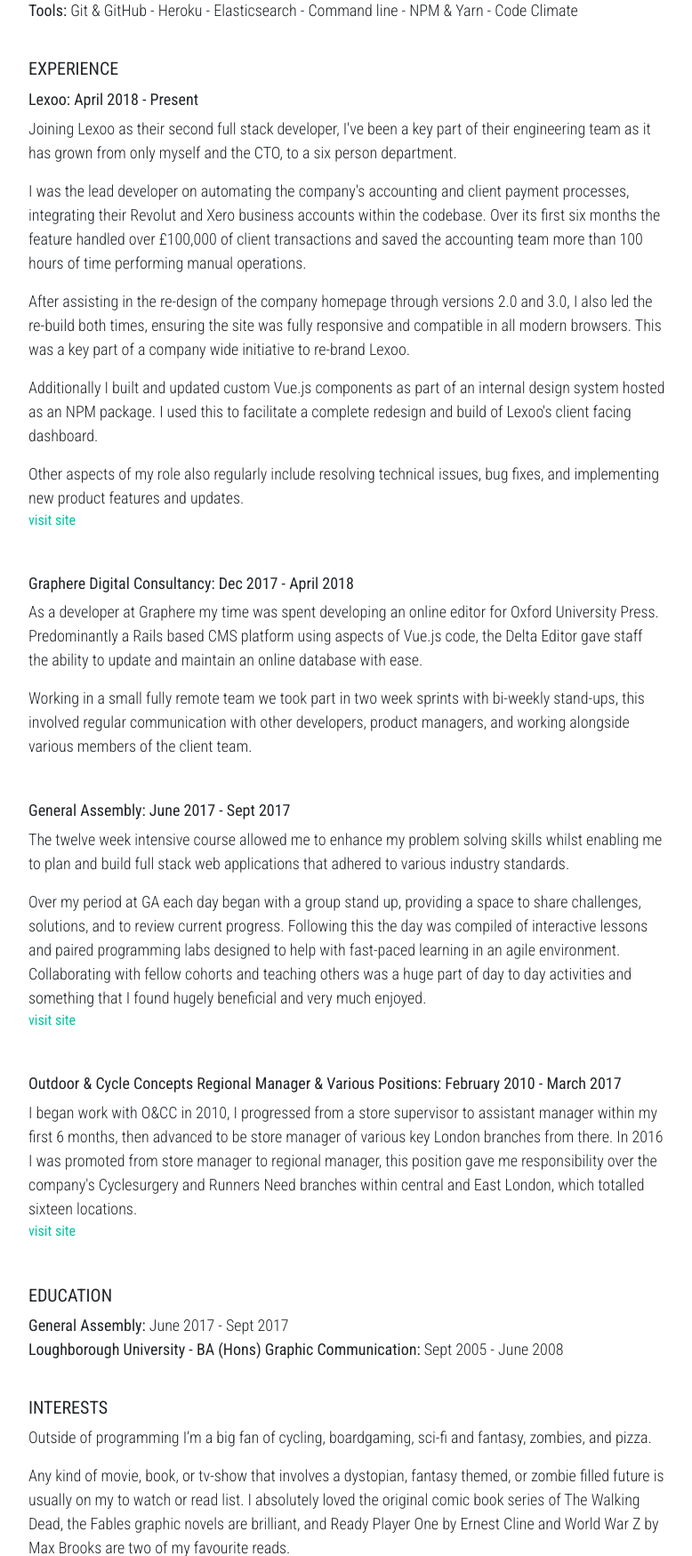
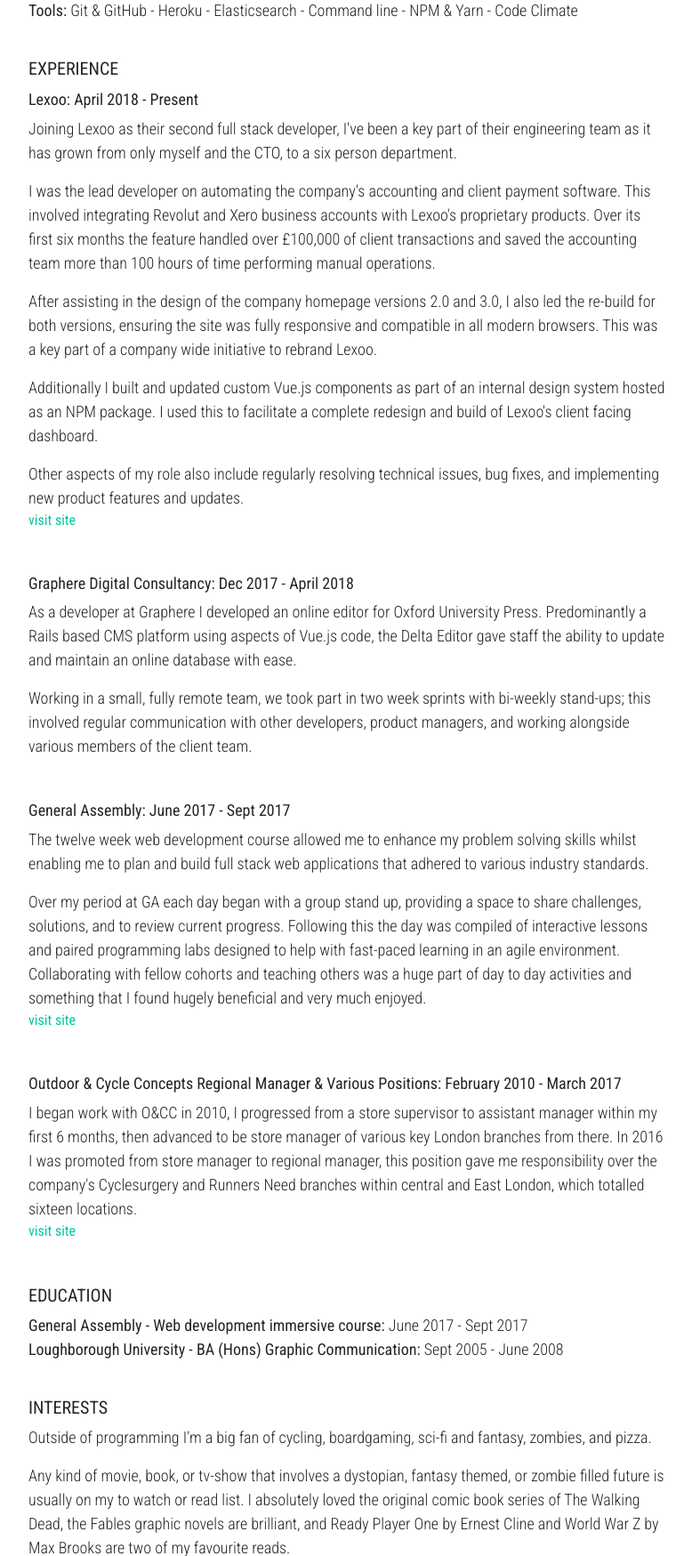
Before and after one commit to catley85/catley85.github.io, a PHP site: page /cv.html in a window 1280 px wide. Shown: the part 586-2335 px from the top of the page at 89% size, without its empty margins (63-841 px from the left). Run offline with PHP 8.4, Linux system fonts and the light colour scheme.

Commit message:
tidy: update copy on CV page

```diff
--- a/cv.html
+++ b/cv.html
@@ -19,7 +19,7 @@
       <div class="d-flex section">
         <div class="row">
           <a
-            class="col-12 col-md-4 d-none d-md-block print-link text-md-right"
+            class="col-12 col-md-4 d-none d-md-block dont-print text-md-right"
             href="javascript:window.print()"
           >
             print page
@@ -88,18 +88,17 @@
             </p>
             <p class="mb-3">
               I was the lead developer on automating the company's accounting
-              and client payment processes, integrating their Revolut and Xero
-              business accounts within the codebase. Over its first six months
-              the feature handled over £100,000 of client transactions and saved
-              the accounting team more than 100 hours of time performing manual
-              operations.
+              and client payment software. This involved integrating Revolut and
+              Xero business accounts with Lexoo's proprietary products. Over its
+              first six months the feature handled over £100,000 of client
+              transactions and saved the accounting team more than 100 hours of
+              time performing manual operations.
             </p>
             <p class="mb-3">
-              After assisting in the re-design of the company homepage through
-              versions 2.0 and 3.0, I also led the re-build both times, ensuring
-              the site was fully responsive and compatible in all modern
-              browsers. This was a key part of a company wide initiative to
-              re-brand Lexoo.
+              After assisting in the design of the company homepage versions 2.0
+              and 3.0, I also led the re-build for both versions, ensuring the
+              site was fully responsive and compatible in all modern browsers.
+              This was a key part of a company wide initiative to rebrand Lexoo.
             </p>
             <p class="mb-3">
               Additionally I built and updated custom Vue.js components as part
@@ -108,11 +107,11 @@
               facing dashboard.
             </p>
             <p class="mb-0">
-              Other aspects of my role also regularly include resolving
+              Other aspects of my role also include regularly resolving
               technical issues, bug fixes, and implementing new product features
               and updates.
             </p>
-            <a href="https://www.lexoo.com/" target="_blank">
+            <a href="https://www.lexoo.com/" class="dont-print" target="_blank">
               visit site
             </a>
 
@@ -120,15 +119,14 @@
               Graphere Digital Consultancy: Dec 2017 - April 2018
             </h6>
             <p class="mb-3">
-              As a developer at Graphere my time was spent developing an online
-              editor for Oxford University Press. Predominantly a Rails based
-              CMS platform using aspects of Vue.js code, the Delta Editor gave
-              staff the ability to update and maintain an online database with
-              ease.
+              As a developer at Graphere I developed an online editor for Oxford
+              University Press. Predominantly a Rails based CMS platform using
+              aspects of Vue.js code, the Delta Editor gave staff the ability to
+              update and maintain an online database with ease.
             </p>
             <p class="mb-0">
-              Working in a small fully remote team we took part in two week
-              sprints with bi-weekly stand-ups, this involved regular
+              Working in a small, fully remote team, we took part in two week
+              sprints with bi-weekly stand-ups; this involved regular
               communication with other developers, product managers, and working
               alongside various members of the client team.
             </p>
@@ -137,9 +135,9 @@
               General Assembly: June 2017 - Sept 2017
             </h6>
             <p class="mb-3">
-              The twelve week intensive course allowed me to enhance my problem
-              solving skills whilst enabling me to plan and build full stack web
-              applications that adhered to various industry standards.
+              The twelve week web development course allowed me to enhance my
+              problem solving skills whilst enabling me to plan and build full
+              stack web applications that adhered to various industry standards.
             </p>
             <p class="mb-0">
               Over my period at GA each day began with a group stand up,
@@ -151,7 +149,11 @@
               day activities and something that I found hugely beneficial and
               very much enjoyed.
             </p>
-            <a href="https://generalassemb.ly/" target="_blank">
+            <a
+              href="https://generalassemb.ly/"
+              class="dont-print"
+              target="_blank"
+            >
               visit site
             </a>
 
@@ -170,6 +172,7 @@
             </p>
             <a
               href="https://www.cotswoldoutdoor.com/careers.html"
+              class="dont-print"
               target="_blank"
             >
               visit site
@@ -179,13 +182,14 @@
               EDUCATION
             </h5>
             <p>
-              <strong>General Assembly:</strong>
+              <strong>
+                General Assembly - Web development immersive course:
+              </strong>
               June 2017 - Sept 2017
               <br />
-              <strong
-                >Loughborough University - BA (Hons) Graphic
-                Communication:</strong
-              >
+              <strong>
+                Loughborough University - BA (Hons) Graphic Communication:
+              </strong>
               Sept 2005 - June 2008
             </p>
 
--- a/print.css
+++ b/print.css
@@ -1,3 +1,3 @@
-.print-link {
+.dont-print {
   visibility: hidden;
 }
```
